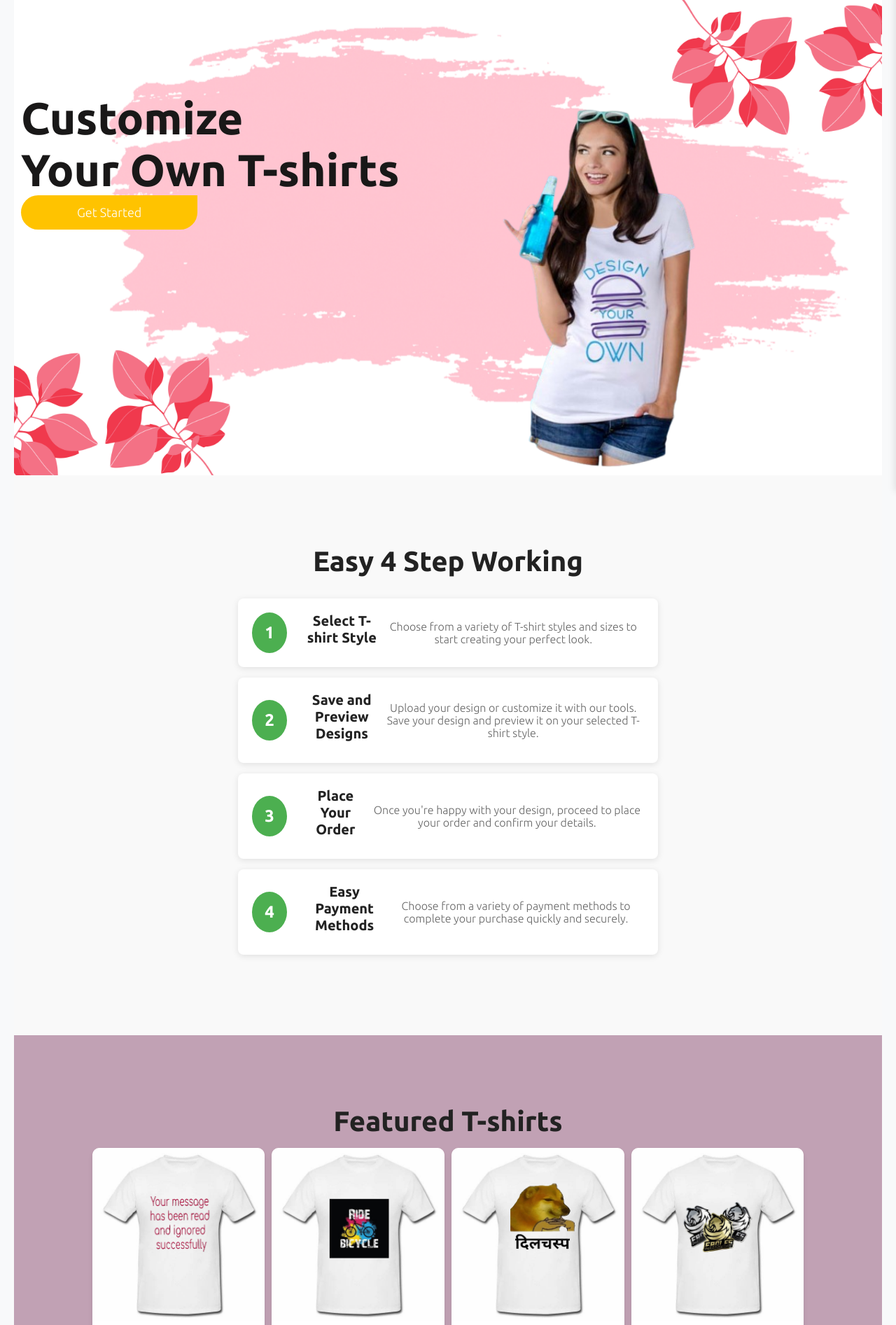
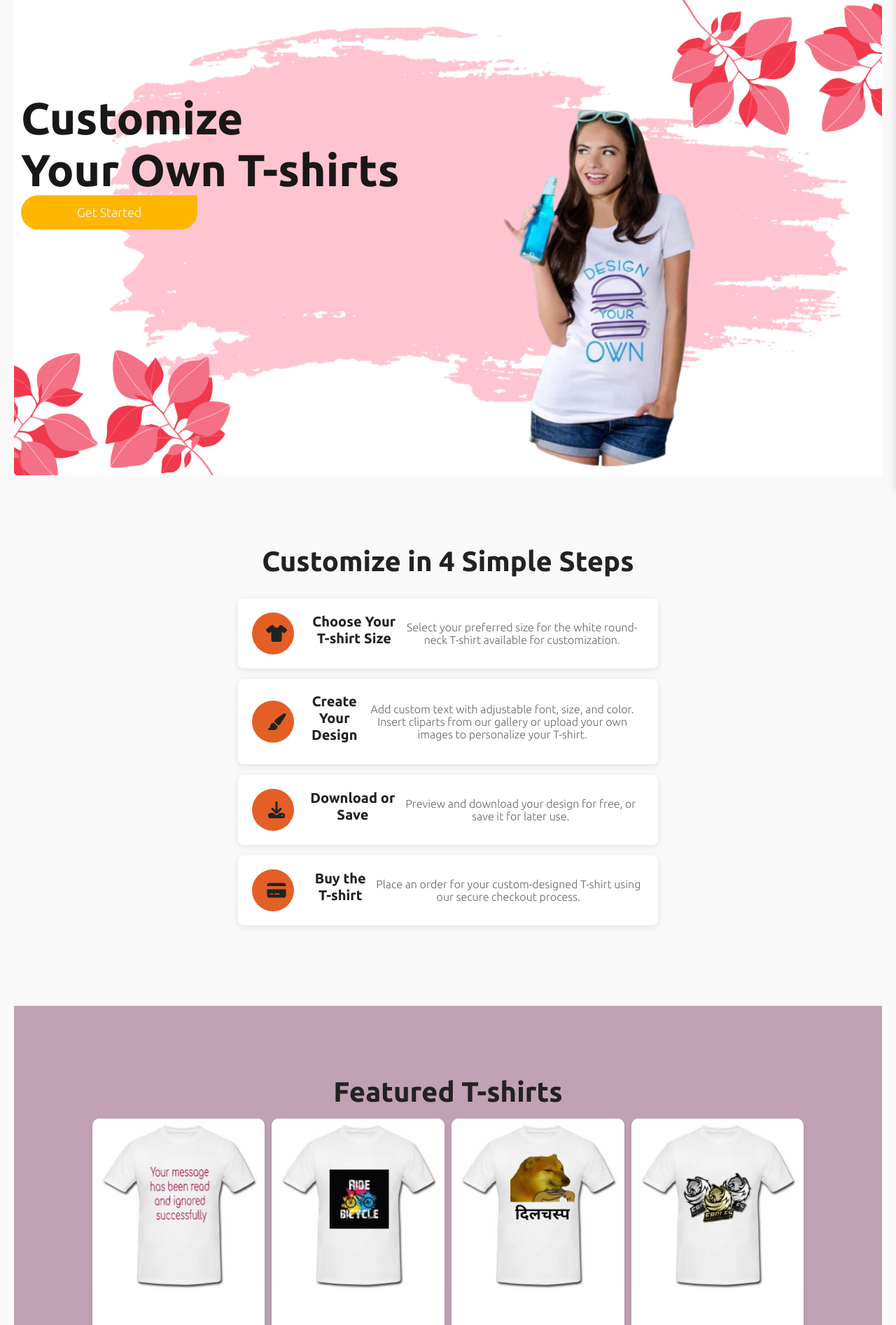
Before and after one commit to bhumiip06/T-shirt-Designing-project, a PHP site: page /T-shirt-Designing-project/ in a window 1280 px wide. Shown: the part 98-1991 px from the top of the page at 70% size. Run offline with PHP 8.4, Linux system fonts and the light colour scheme; some libraries are stand-ins or nearby versions.

Commit message:
improved styling na d content of about section working

```diff
--- a/css/style.css
+++ b/css/style.css
@@ -46,7 +46,7 @@ html{
 }
 body{
     padding: 10px;
-    background-color:#F8F9FA;
+    background-color:#f9f9f9;
     margin:10px;
 }
 
@@ -55,6 +55,7 @@ body{
     justify-content: space-between;
     align-items: center;
     background-color:#0077B6;
+    color:white;
     padding: 12px 20px;
     border-top-left-radius:10px ;
     border-radius:10px 10px 0 0 ;
@@ -174,7 +175,8 @@ body{
     text-decoration: none;
     padding: 14px 80px;
     color: #fff;
-    background-color: #FFC300;
+   background-color: #ffb600;
+    /* background-color: #FFC300; */
     font-size: 18px;
     border-radius: 30px 0 30px 30px;
     transition: 0.4s ease;
@@ -182,6 +184,7 @@ body{
 
 .heroBtn:hover{
     border-top-right-radius: 30px;
+    background-color: #ffc107;
 
 }
 
@@ -216,15 +219,27 @@ body{
   }
 
   .step-number {
-    font-size: 1.5rem;
-    font-weight: bold;
+    font-size: 1.8rem;
     color: #fff;
-    background-color: #4CAF50;
+    background-color: #e35f26;
     padding: 15px;
     border-radius: 50%;
     margin-right: 20px;
-    min-width: 50px;
-    text-align: center;
+    min-width: 60px;
+    height: 60px;
+    display: flex;
+    align-items: center;
+    justify-content: center;
+  }
+
+  .step-number i {
+    font-size: 1.5rem;
+    transition: transform 0.3s ease, color 0.3s ease;
+  }
+
+  .step-number:hover i {
+    transform: scale(1.2);
+    color: #fff176;
   }
 
   .step h3 {
@@ -469,6 +484,7 @@ button:hover{
     flex-wrap: wrap;
     justify-content: space-between;
     padding: 35px;
+    background-color: #f9f9f9;
   }
 
   footer .col{
@@ -491,6 +507,7 @@ button:hover{
   footer p{
     font-size: 12px;
     margin: 0 0 8px 0;
+    color:#222;
   }
 
   footer a{
--- a/index.html
+++ b/index.html
@@ -82,33 +82,33 @@
   <!-- about section and working -->
   <div class="about" id="about">
     <div class="working">
-      <h1>Easy 4 Step Working</h1>
+  <h1>Customize in 4 Simple Steps</h1>
+
   <div class="step">
-        <div class="step-number">1</div>
-        <h3>Select T-shirt Style</h3>
-        <p>Choose from a variety of T-shirt styles and sizes to start creating your perfect look.</p>
+    <div class="step-number"><i class="fa-solid fa-tshirt"></i></div>
+    <h3>Choose Your T-shirt Size</h3>
+    <p>Select your preferred size for the white round-neck T-shirt available for customization.</p>
   </div>
 
   <div class="step">
-        <div class="step-number">2</div>
-        <h3>Save and Preview Designs</h3>
-        <p>Upload your design or customize it with our tools. Save your design and preview it on your selected T-shirt
-          style.</p>
+    <div class="step-number"><i class="fa-solid fa-paintbrush"></i></div>
+    <h3>Create Your Design</h3>
+    <p>Add custom text with adjustable font, size, and color. Insert cliparts from our gallery or upload your own images to personalize your T-shirt.</p>
   </div>
 
   <div class="step">
-        <div class="step-number">3</div>
-        <h3>Place Your Order</h3>
-        <p>Once you're happy with your design, proceed to place your order and confirm your details.</p>
+    <div class="step-number"><i class="fa-solid fa-download"></i></div>
+    <h3>Download or Save</h3>
+    <p>Preview and download your design for free, or save it for later use.</p>
   </div>
 
   <div class="step">
-        <div class="step-number">4</div>
-        <h3>Easy Payment Methods</h3>
-        <p>Choose from a variety of payment methods to complete your purchase quickly and securely.</p>
+    <div class="step-number"><i class="fa-solid fa-credit-card"></i></div>
+    <h3>Buy the T-shirt</h3>
+    <p>Place an order for your custom-designed T-shirt using our secure checkout process.</p>
+  </div>
 </div>
 
-    </div>
   </div>
   <!-- tshirt feature cards -->
   <section class="shop" id="card-grid">
@@ -118,7 +118,7 @@
         <div class="img-box">
           <img src="images/tshirt_design.png">
         </div>
-        <h2 class="product-title">Casual Round Black </h2>
+        <h2 class="product-title">White Cotton T-Shirt with “Read and Ignored” Sarcastic Quote</h2>
         <label for="size">Size:</label>
         <select class="product-size">
             <option value="S">S</option>
@@ -137,7 +137,7 @@
         <div class="img-box">
           <img src="images/tshirt_design (1).png">
         </div>
-        <h2 class="product-title">Casual Round Pink </h2>
+        <h2 class="product-title">Casual Round White "Ride Bicycle"</h2>
         <label for="size">Size:</label>
         <select class="product-size">
             <option value="S">S</option>
@@ -156,7 +156,7 @@
         <div class="img-box">
           <img src="images/tshirt_design (10).png">
         </div>
-        <h2 class="product-title">Solid Collar </h2>
+        <h2 class="product-title">White Chemes "Dilchasp" Design </h2>
         <label for="size">Size:</label>
         <select class="product-size">
             <option value="S">S</option>
@@ -175,7 +175,7 @@
         <div class="img-box">
           <img src="images/tshirt_design (2).png">
         </div>
-        <h2 class="product-title">Black Tutrtleneck</h2>
+        <h2 class="product-title">Casual White Eagles Print</h2>
         <label for="size">Size:</label>
         <select class="product-size">
             <option value="S">S</option>
@@ -194,7 +194,7 @@
         <div class="img-box">
           <img src="images/tshirt_design (3).png">
         </div>
-        <h2 class="product-title">Solid Collar </h2>
+        <h2 class="product-title">Awesome Print</h2>
         <label for="size">Size:</label>
         <select class="product-size">
             <option value="S">S</option>
@@ -214,7 +214,7 @@
         <div class="img-box">
           <img src="images/tshirt_design (4).png">
         </div>
-        <h2 class="product-title">Solid Collar </h2>
+        <h2 class="product-title">"Heartfully Yours" Tee</h2>
         <label for="size">Size:</label>
         <select class="product-size">
             <option value="S">S</option>
@@ -234,7 +234,7 @@
         <div class="img-box">
           <img src="images/tshirt_design (5).png">
         </div>
-        <h2 class="product-title">Solid Collar </h2>
+        <h2 class="product-title">"Cheers... But Mad About It"</h2>
         <label for="size">Size:</label>
         <select class="product-size">
             <option value="S">S</option>
@@ -254,7 +254,7 @@
         <div class="img-box">
           <img src="images/tshirt_design (7).png">
         </div>
-        <h2 class="product-title">Solid Collar </h2>
+        <h2 class="product-title">Pikachu T-shirt Print</h2>
         <label for="size">Size:</label>
         <select class="product-size">
             <option value="S">S</option>
```
Lines whose indentation alone changed are shown as unchanged.
